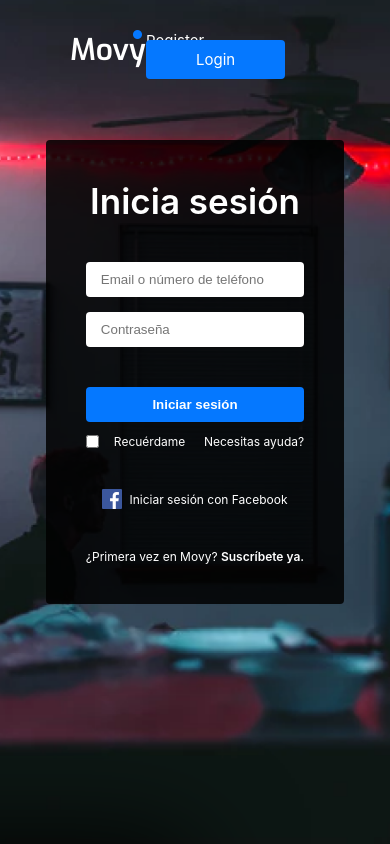
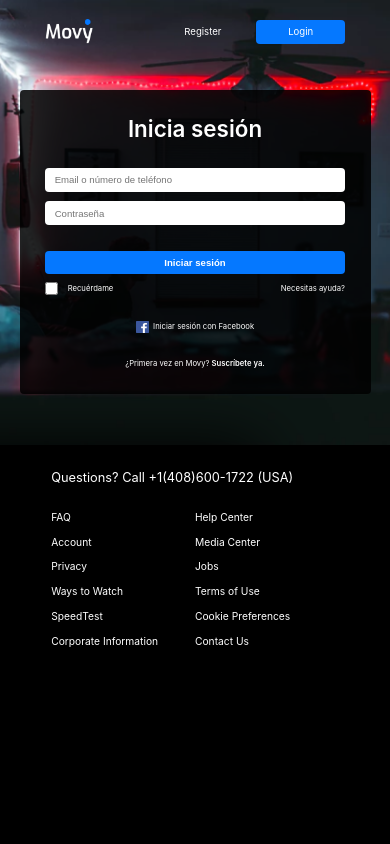
Before and after one commit to eduardoaosorio/movy, a website: page login.html in a window 390 px wide. Shown: the top 844 px of the page. Drawn offline with Linux system fonts and the light colour scheme; a web font is replaced by a local one.

Commit message:
Make webpage responsive

```diff
--- a/sass/main.scss
+++ b/sass/main.scss
@@ -14,6 +14,7 @@
   font-size: 1.6rem;
   font-family: "Inter", sans-serif;
   color: #fff;
+  background-color: #000;
 }
 
 *,
@@ -28,7 +29,7 @@
   background: url(../images/background.png);
   background-size: cover;
   background-position: top;
-  min-height: 100vh;
+  // min-height: 100vh;
 }
 
 .header {
@@ -97,6 +98,11 @@
 
   &__password {
     margin-bottom: 4rem;
+  }
+
+  input,
+  button {
+    font-size: inherit;
   }
 
   button {
@@ -168,3 +174,47 @@
     }
   }
 }
+
+@media screen and (max-width: 1024px) {
+  html {
+    font-size: 50%;
+  }
+
+  .login-form {
+    width: 50%;
+  }
+}
+
+@media screen and (max-width: 768px) {
+  html {
+    font-size: 40%;
+  }
+
+  .login-form {
+    width: 60%;
+  }
+
+  .footer {
+    ul {
+      li {
+        flex: 0 0 33%;
+      }
+    }
+  }
+}
+
+@media screen and (max-width: 554px) {
+  .login-form {
+    width: 90%;
+  }
+
+  .footer {
+    padding: 4rem 8rem;
+
+    ul {
+      li {
+        flex: 0 0 50%;
+      }
+    }
+  }
+}
```
Also changed, not shown: css/style.css.
